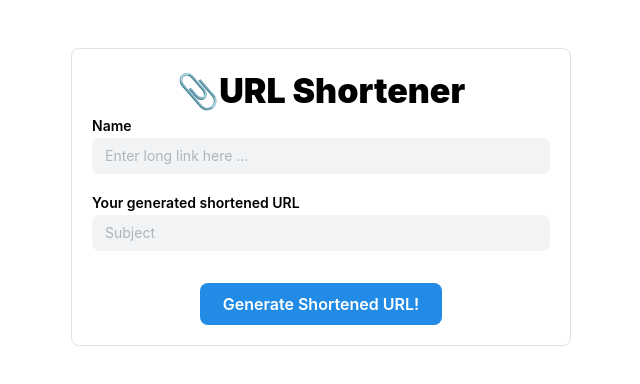
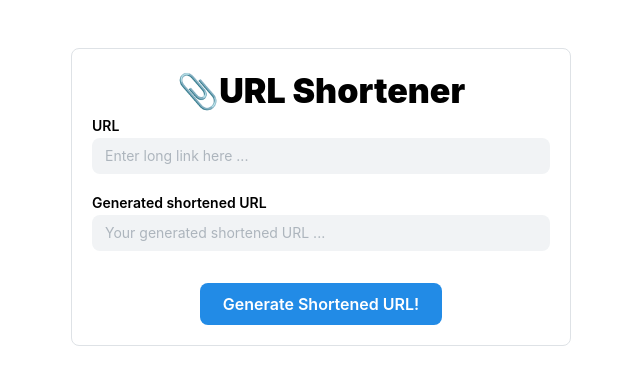
Before and after one commit to abdulmo123/url-shortener, a React (Vite) app in the folder client/: page / in a window 1280 px wide. Shown: the top 384 px of the page, without its empty margins (319-959 px from the left). Built offline with nearby package versions, Linux system fonts and the light colour scheme.

Commit message:
remove validation (for now) + simplify input fields + make generated url field readOnly

```diff
--- a/client/src/components/UrlShortenerForm.tsx
+++ b/client/src/components/UrlShortenerForm.tsx
@@ -4,16 +4,13 @@ import { useForm } from '@mantine/form';
 export default function UrlShortenerForm(props: PaperProps) {
   const form = useForm({
     initialValues: {
-      name: '',
-      email: '',
-      subject: '',
-      message: '',
+      url: '',
     },
-    validate: {
-      name: (value) => value.trim().length < 2,
-      email: (value) => !/^\S+@\S+$/.test(value),
-      subject: (value) => value.trim().length === 0,
-    },
+    // validate: {
+    //   url: (value) => value.trim().length < 2,
+    //   email: (value) => !/^\S+@\S+$/.test(value),
+    //   subject: (value) => value.trim().length === 0,
+    // },
   });
 
   return (
@@ -30,20 +27,19 @@ export default function UrlShortenerForm(props: PaperProps) {
             </Title>
 
             <TextInput
-                label="Name"
+                label="URL"
                 placeholder="Enter long link here ..."
-                name="name"
+                name="url"
                 variant="filled"
-                {...form.getInputProps('name')}
+                {...form.getInputProps('url')}
             />
 
             <TextInput
-                label="Your generated shortened URL"
-                placeholder="Subject"
+                label="Generated shortened URL"
+                placeholder="Your generated shortened URL ..."
                 mt="md"
-                name="subject"
                 variant="filled"
-                {...form.getInputProps('subject')}
+                readOnly
             />
 
             <Group justify="center" mt="xl">
```
